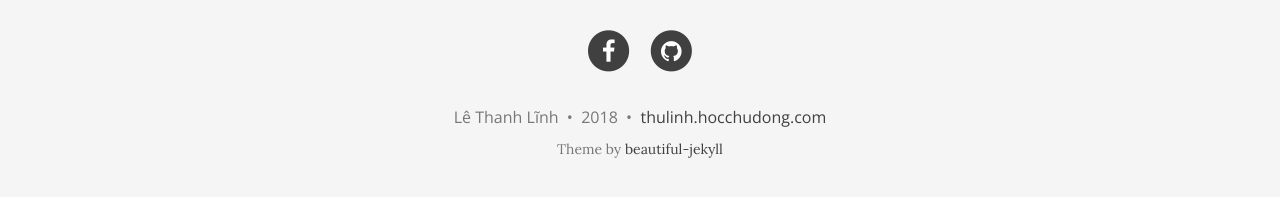
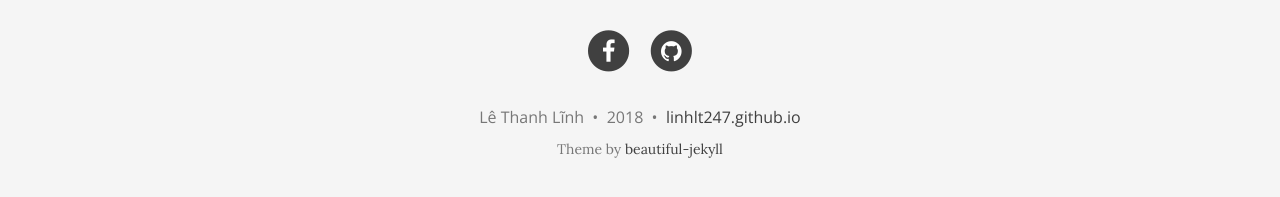
Before and after one commit to linhlt247/linhlt247.github.io, a Jekyll site: the page built from index.html, in a window 1280 px wide and 1055 px high. Shown: the part 845-1042 px from the top of the window. Built offline with Jekyll 4.4.1, drawn with Linux system fonts in a browser that asks for light colours; nearby versions of some CDN libraries; the list of posts is cut into pages by our own code.

Commit message:
update url

```diff
--- a/_config.yml
+++ b/_config.yml
@@ -4,8 +4,8 @@
 # baseurl is the website's URL without the hostname
 
 # If you are building a simple GitHub user page (http://username.github.io) then use these settings:
-url: "https://thulinh.hocchudong.com"
-enforce_ssl: thulinh.hocchudong.com
+url: "https://linhlt247.github.io"
+enforce_ssl: linhlt247.github.io
 baseurl: ""
 
 # If you are building a GitHub project page then use these settings:
@@ -25,12 +25,12 @@
 # List of links in the navigation bar
 navbar-links:
   About Me: "aboutme"
-  Timeline: "http://thulinh.hocchudong.com/timeline/"
+  Timeline: "https://linhlt247.github.io/timeline/"
 #  Resources:
 #    - Beautiful Jekyll: "http://deanattali.com/beautiful-jekyll/"
 #    - Learn markdown: "http://www.markdowntutorial.com/"
 #    - GitHub Pages: "https://pages.github.com/"
-  Author's home: "https://thulinh.hocchudong.com"
+  Author's home: "https://linhlt247.github.io"
 
 # Image to show in the navigation bar - image must be a square (width = height)
 # Remove this parameter if you don't want an image in the navbar
@@ -88,7 +88,7 @@
 
 # How to display the link to the website in the footer
 # Remove this if you don't want a link in the footer
-url-pretty: "thulinh.hocchudong.com"  # eg. "deanattali.com/beautiful-jekyll"
+url-pretty: "linhlt247.github.io"  # eg. "deanattali.com/beautiful-jekyll"
 
 # --- Misc --- #
 # Fill in your Disqus shortname (NOT the userid) if you want to support Disqus comments
```
